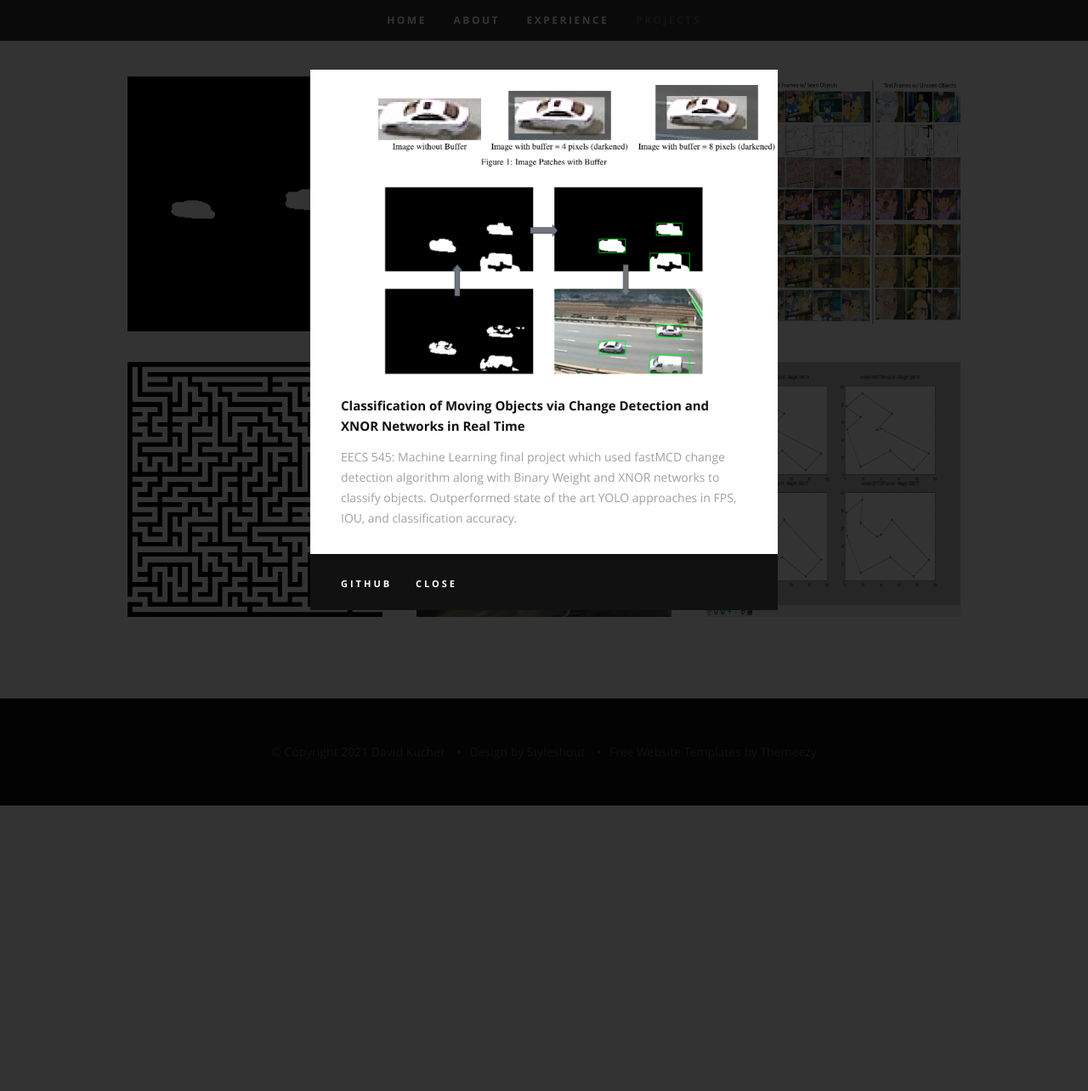
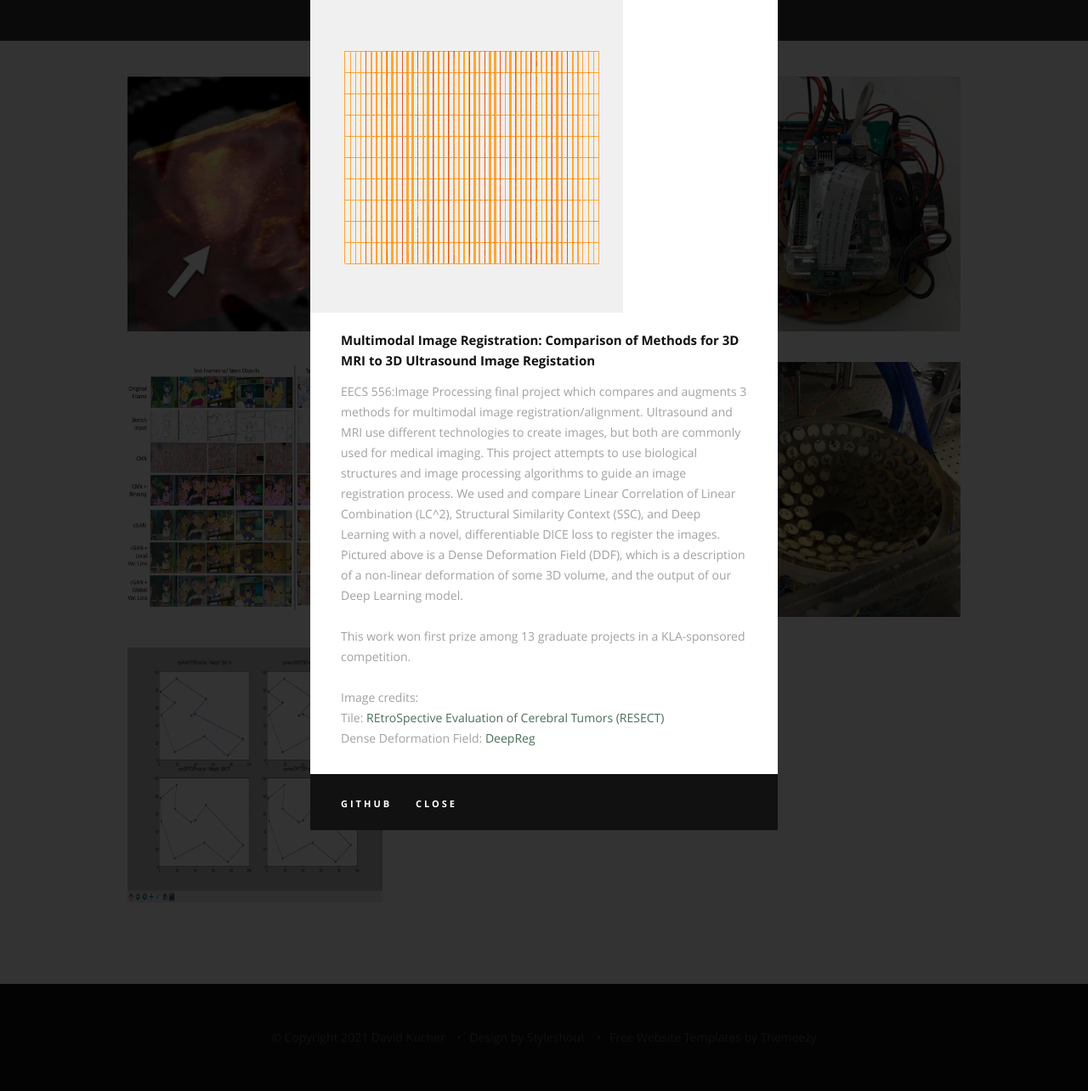
Before and after one commit to mrdkucher/personal_resume, a Flask app: page /projects/ in a window 1280 px wide, after a click on "Classification of Moving Objects via Change Detection and XN". Shown: the whole page at 85% size. Before the commit the page ends 948 px from the top, so only its background shows below. Run offline with Flask 2, Linux system fonts and the light colour scheme; some libraries are stand-ins or nearby versions.

Commit message:
Add MMIR

```diff
--- a/templates/projects.html
+++ b/templates/projects.html
@@ -32,6 +32,23 @@
                     <div class="item-wrap">
 
                         <a href="#modal-01" title="">
+                            <img alt="" src="{{ url_for('static', filename='images/portfolio/mmir.jpg') }}">
+                            <div class="overlay">
+                                <div class="projects-item-meta">
+                                    <h5>Classification of Moving Objects via Change Detection and XNOR Networks in Real Time</h5>
+                                    <p>EECS 556: Image Processing</p>
+                                </div>
+                            </div>
+                            <div class="link-icon"><i class="icon-plus"></i></div>
+                        </a>
+
+                    </div>
+                </div> <!-- item end -->
+
+                <div class="columns projects-item">
+                    <div class="item-wrap">
+
+                        <a href="#modal-02" title="">
                             <img alt="" src="{{ url_for('static', filename='images/portfolio/fastMCD.png') }}">
                             <div class="overlay">
                                 <div class="projects-item-meta">
@@ -48,7 +65,7 @@
                 <div class="columns projects-item">
                     <div class="item-wrap">
 
-                        <a href="#modal-02" title="">
+                        <a href="#modal-03" title="">
                             <img alt="" src="{{ url_for('static', filename='images/portfolio/hive-mind.jpg') }}">
                             <div class="overlay">
                                 <div class="projects-item-meta">
@@ -65,7 +82,7 @@
                 <div class="columns projects-item">
                     <div class="item-wrap">
 
-                        <a href="#modal-03" title="">
+                        <a href="#modal-04" title="">
                             <img alt="" src="{{ url_for('static', filename='images/portfolio/colorization.jpg') }}">
                             <div class="overlay">
                                 <div class="projects-item-meta">
@@ -82,7 +99,7 @@
                 <div class="columns projects-item">
                     <div class="item-wrap">
 
-                        <a href="#modal-04" title="">
+                        <a href="#modal-05" title="">
                             <img alt="" src="{{ url_for('static', filename='images/portfolio/maze.jpg') }}">
                             <div class="overlay">
                                 <div class="projects-item-meta">
@@ -99,7 +116,7 @@
                 <div class="columns projects-item">
                     <div class="item-wrap">
 
-                        <a href="#modal-05" title="">
+                        <a href="#modal-06" title="">
                             <img alt="" src="{{ url_for('static', filename='images/portfolio/histotripsy.jpg') }}">
                             <div class="overlay">
                                 <div class="projects-item-meta">
@@ -116,7 +133,7 @@
                 <div class="columns projects-item">
                     <div class="item-wrap">
 
-                        <a href="#modal-06" title="">
+                        <a href="#modal-07" title="">
                             <img alt="" src="{{ url_for('static', filename='images/portfolio/path-visualization.png') }}">
                             <div class="overlay">
                                 <div class="projects-item-meta">
@@ -140,13 +157,42 @@
 
         <div id="modal-01" class="popup-modal mfp-hide">
 
+            <img class="scale-with-grid" src="{{ url_for('static', filename='images/portfolio/modals/m-ddf.gif') }}" alt="" />
+
+            <div class="description-box">
+                <h4>Multimodal Image Registration: Comparison of Methods for 3D MRI to 3D Ultrasound Image Registation</h4>
+                <p>EECS 556:Image Processing final project which compares and augments 3 methods for multimodal image registration/alignment.
+                Ultrasound and MRI use different technologies to create images, but both are commonly used for medical imaging. This project
+                attempts to use biological structures and image processing algorithms to guide an image registration process.
+                We used and compare Linear Correlation of Linear Combination (LC^2), Structural Similarity Context (SSC), and Deep Learning
+                with a novel, differentiable DICE loss to register the images. Pictured above is a Dense Deformation Field (DDF), which is a description of
+                a non-linear deformation of some 3D volume, and the output of our Deep Learning model.<br><br>
+
+                This work won first prize among 13 graduate projects in a KLA-sponsored competition.<br><br>
+
+                Image credits:<br>
+                Tile: <a href="http://dx.doi.org/10.1002/mp.12268">REtroSpective Evaluation of Cerebral Tumors (RESECT)</a><br>
+                Dense Deformation Field: <a href=https://github.com/YipengHu/example-data/raw/master/media4demo/grid_warp_0.gif>DeepReg</a>
+                </p>
+            </div>
+
+            <div class="link-box">
+                <a href="https://github.com/mrdkucher/eecs556_MMIR" target="_blank">Github</a>
+                <a class="popup-modal-dismiss">Close</a>
+            </div>
+
+        </div><!-- modal-01 End -->
+
+        <div id="modal-02" class="popup-modal mfp-hide">
+
             <img class="scale-with-grid" src="{{ url_for('static', filename='images/portfolio/modals/m-fastMCD.png') }}" alt="" />
 
             <div class="description-box">
                 <h4>Classification of Moving Objects via Change Detection and XNOR Networks in Real Time</h4>
                 <p>EECS 545: Machine Learning final project which used fastMCD change detection algorithm along with Binary Weight
                     and XNOR networks to classify objects. Outperformed state of the art YOLO approaches in FPS, IOU, and
-                    classification accuracy.</p>
+                    classification accuracy.
+                </p>
             </div>
 
             <div class="link-box">
```
Also changed, not shown: other parts of templates/projects.html (+11 -11 lines), README.md, static/images/portfolio/mmir.jpg (added), static/images/portfolio/modals/m-ddf.gif (added).
